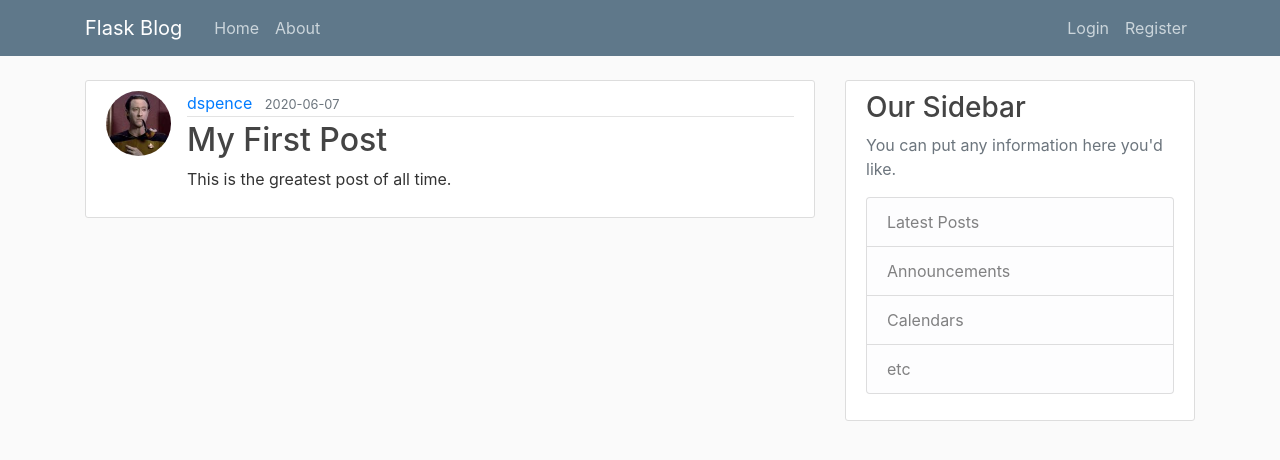
After one commit to ds89/Flask_Blog, a Flask app: page /post/1 in a window 1280 px wide. The commit adds this page. Shown: the top 460 px of the page. Run offline with Flask 2, Linux system fonts and the light colour scheme; data comes from the database, SQL or seed files in the repository; both versions use the stored data as it was after the commit; some libraries are stand-ins or nearby versions.

Commit message:
Tutorial 8 End

```diff
--- a/flaskblog/routes.py
+++ b/flaskblog/routes.py
@@ -1,31 +1,17 @@
 import os
 import secrets
 from PIL import Image
-from flask import render_template, url_for, flash, redirect, request
+from flask import render_template, url_for, flash, redirect, request, abort
 from flaskblog import app, db, bcrypt
-from flaskblog.forms import RegistrationForm, LoginForm, UpdateAccountForm
+from flaskblog.forms import RegistrationForm, LoginForm, UpdateAccountForm, PostForm
 from flaskblog.models import User, Post
 from flask_login import login_user, current_user, logout_user, login_required
 
 
-posts = [
-    {
-        'author': 'Dan Spencer',
-        'title': 'Blog Post 1',
-        'content': 'First post content',
-        'date_posted': 'May 28, 2020'
-    },
-    {
-        'author': 'Jane Doe',
-        'title': 'Blog Post 2',
-        'content': 'Second post content',
-        'date_posted': 'May 29, 2020'
-    }
-]
-
 @app.route("/")
 @app.route("/home")
 def home():
+    posts = Post.query.all()
     return render_template('home.html', posts=posts)
 
 
@@ -107,3 +93,55 @@ def account():
         form.email.data = current_user.email
     image_file = url_for('static', filename='profile_pics/' + current_user.image_file)
     return render_template('account.html', title='Account', image_file=image_file, form=form)
+
+
+@app.route("/post/new", methods=['GET', 'POST'])
+@login_required
+def new_post():
+    form = PostForm()
+    if form.validate_on_submit():
+        post = Post(title=form.title.data, content=form.content.data, author=current_user)
+        db.session.add(post)
+        db.session.commit()
+        flash('Your post has been created!', 'success')
+        return redirect(url_for('home'))
+    return render_template('create_post.html', title='New Post', form=form,
+                           legend='New Post')
+
+
+@app.route("/post/<int:post_id>")
+def post(post_id):
+    post = Post.query.get_or_404(post_id)
+    return render_template('post.html', title=post.title, post=post)
+
+
+@app.route("/post/<int:post_id>/update", methods=['GET', 'POST'])
+@login_required
+def update_post(post_id):
+    post = Post.query.get_or_404(post_id)
+    if post.author != current_user:
+        abort(403)
+    form = PostForm()
+    if form.validate_on_submit():
+        post.title = form.title.data
+        post.content = form.content.data
+        db.session.commit()
+        flash('Your post has been updated!', 'success')
+        return redirect(url_for('post', post_id=post.id))
+    elif request.method == 'GET':
+        form.title.data = post.title
+        form.content.data = post.content
+    return render_template('create_post.html', title='Update Post', form=form,
+                           legend='Update Post')
+
+
+@app.route("/post/<int:post_id>/delete", methods=['POST'])
+@login_required
+def delete_post(post_id):
+    post = Post.query.get_or_404(post_id)
+    if post.author != current_user:
+        abort(403)
+    db.session.delete(post)
+    db.session.commit()
+    flash('Your post has been deleted!', 'success')
+    return redirect(url_for('home'))
--- a/flaskblog/templates/layout.html
+++ b/flaskblog/templates/layout.html
@@ -30,6 +30,7 @@
             <!-- Navbar Right Side -->
             <div class="navbar-nav">
               {% if current_user.is_authenticated %}
+                <a class="nav-item nav-link" href="{{ url_for('new_post') }}">New Post</a>
                 <a class="nav-item nav-link" href="{{ url_for('account') }}">Account</a>
                 <a class="nav-item nav-link" href="{{ url_for('logout') }}">Logout</a>
               {% else %}
--- /dev/null
+++ b/flaskblog/templates/post.html
@@ -0,0 +1,39 @@
+{% extends "layout.html" %}
+{% block content %}
+    <article class="media content-section">
+        <img class="rounded-circle article-img" src="{{ url_for('static', filename='profile_pics/' + post.author.image_file)}}"/>
+        <div class="media-body">
+        <div class="article-metadata">
+            <a class="mr-2" href="#">{{ post.author.username }}</a>
+            <small class="text-muted">{{ post.date_posted.strftime('%Y-%m-%d') }}</small>
+            {% if post.author == current_user %}
+                <div>
+                    <a class="btn btn-secondary btn-sm mt-1 mb-1" href="{{ url_for('update_post', post_id=post.id) }}">Update</a>
+                    <button type="button" class="btn btn-danger btn-sm m-1" data-toggle="modal" data-target="#deleteModal">Delete</button>
+                </div>
+            {% endif %}
+        </div>
+        <h2 class="article-title">{{ post.title }}</h2>
+        <p class="article-content">{{ post.content }}</p>
+        </div>
+    </article>
+    <!-- Modal -->
+    <div class="modal fade" id="deleteModal" tabindex="-1" role="dialog" aria-labelledby="deleteModalLabel" aria-hidden="true">
+        <div class="modal-dialog" role="document">
+        <div class="modal-content">
+            <div class="modal-header">
+                <h5 class="modal-title" id="deleteModalLabel">Delete Post?</h5>
+                <button type="button" class="close" data-dismiss="modal" aria-label="Close">
+                    <span aria-hidden="true">&times;</span>
+                </button>
+            </div>
+            <div class="modal-footer">
+                <button type="button" class="btn btn-secondary" data-dismiss="modal">Close</button>
+                <form action="{{ url_for('delete_post', post_id=post.id) }}" method="POST">
+                    <input class="btn btn-danger" type="submit" value="Delete">
+                </form>
+            </div>
+        </div>
+        </div>
+    </div>
+{% endblock content %}
```
Also changed, not shown: flaskblog/forms.py (+7 -1 lines), flaskblog/templates/create_post.html (added, +40 -0 lines), flaskblog/templates/home.html (+4 -3 lines), flaskblog/site.db, flaskblog/static/profile_pics/df2a404ddd505710.jpg (added).
